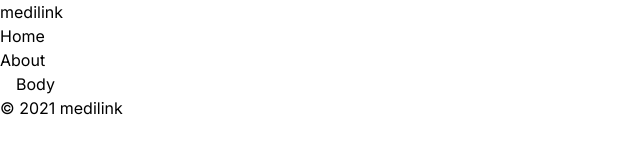
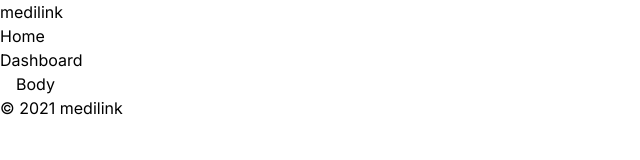
Before and after one commit to zeyarpaing/medilink, a Next.js app: page / in a window 1280 px wide. Shown: the top 160 px of the page, without its empty margins (0-640 px from the left). Built offline with nearby package versions, Linux system fonts and the light colour scheme.

Commit message:
setup routes

```diff
--- a/app/dashboard/page.tsx
+++ b/app/dashboard/page.tsx
@@ -0,0 +1,3 @@
+export default function Dashboard() {
+  return <div className="text-2xl font-extrabold text-red-600">This is dashboard page</div>;
+}
--- a/app/layout.tsx
+++ b/app/layout.tsx
@@ -1,6 +1,6 @@
 import Link from 'next/link';
+import { Inter } from 'next/font/google';
 import './globals.css';
-import { Inter, Nabla } from 'next/font/google';
 
 const inter = Inter({ subsets: ['latin'] });
 
@@ -26,8 +26,12 @@ function Navbar() {
     <nav>
       <Link href="/">medilink</Link>
       <ul>
-        <li>Home</li>
-        <li>About</li>
+        <li>
+          <Link href="/">Home</Link>
+        </li>
+        <li>
+          <Link href="/dashboard">Dashboard</Link>
+        </li>
       </ul>
     </nav>
   );
--- a/next.config.js
+++ b/next.config.js
@@ -1,4 +1,6 @@
 /** @type {import('next').NextConfig} */
-const nextConfig = {}
+const nextConfig = {
+  poweredByHeader: false,
+};
 
-module.exports = nextConfig
+module.exports = nextConfig;
```
